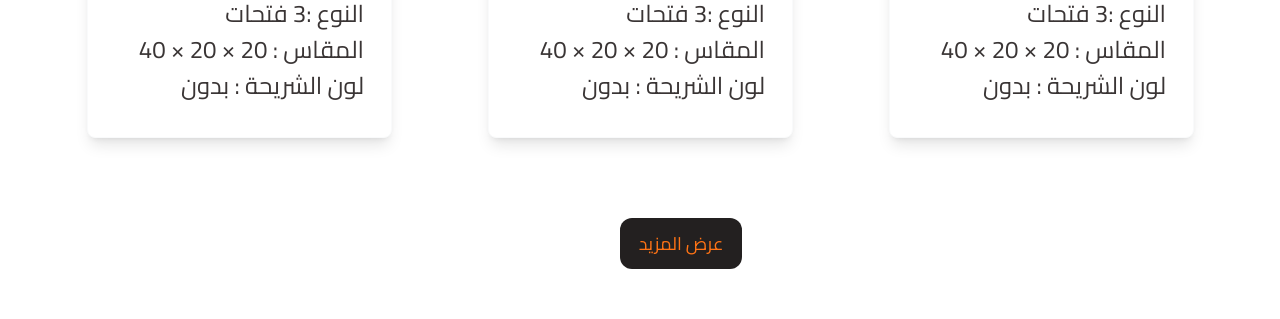
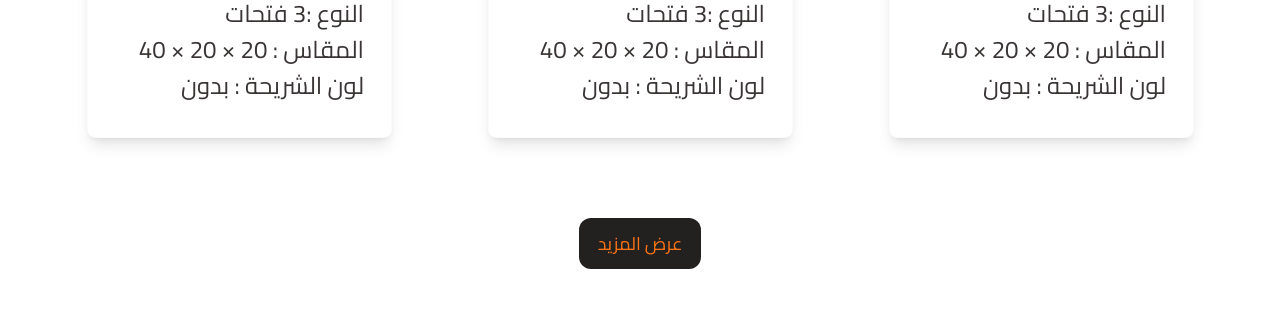
Before and after one commit to abdallamfathy/nama-project, a React (Vite) app: page / in a window 1280 px wide. Shown: the part 2840-3159 px from the top of the page. Built offline with nearby package versions, Linux system fonts and the light colour scheme.

Commit message:
edit products position

```diff
--- a/src/components/Products.jsx
+++ b/src/components/Products.jsx
@@ -4,6 +4,7 @@ import brick1 from '../assets/brick1.png'
 const Products = () => {
   return (
     <div>
+        <div className='container'>
 
       <h1 className='text-4xl text-[#3A3535] font-bold text-center mb-6'>منتجاتنا</h1>
       <div className='flex flex-wrap flex-row justify-center gap-20 gap-x-24'>
@@ -216,7 +217,10 @@ const Products = () => {
         </div>
       </div>
       </div>
-      <button className='text-lg text-[#FF7315] bg-[#232020] rounded-xl w-[122px] h-[51px] text-center relative left-[620px] mt-20 '>عرض المزيد</button>
+     <div className='flex justify-center'>
+     <button className='text-lg text-[#FF7315] bg-[#232020] rounded-xl w-[122px] h-[51px] text-center mt-20 '>عرض المزيد</button>
+     </div>
+        </div>
     </div>
   )
 }
```
